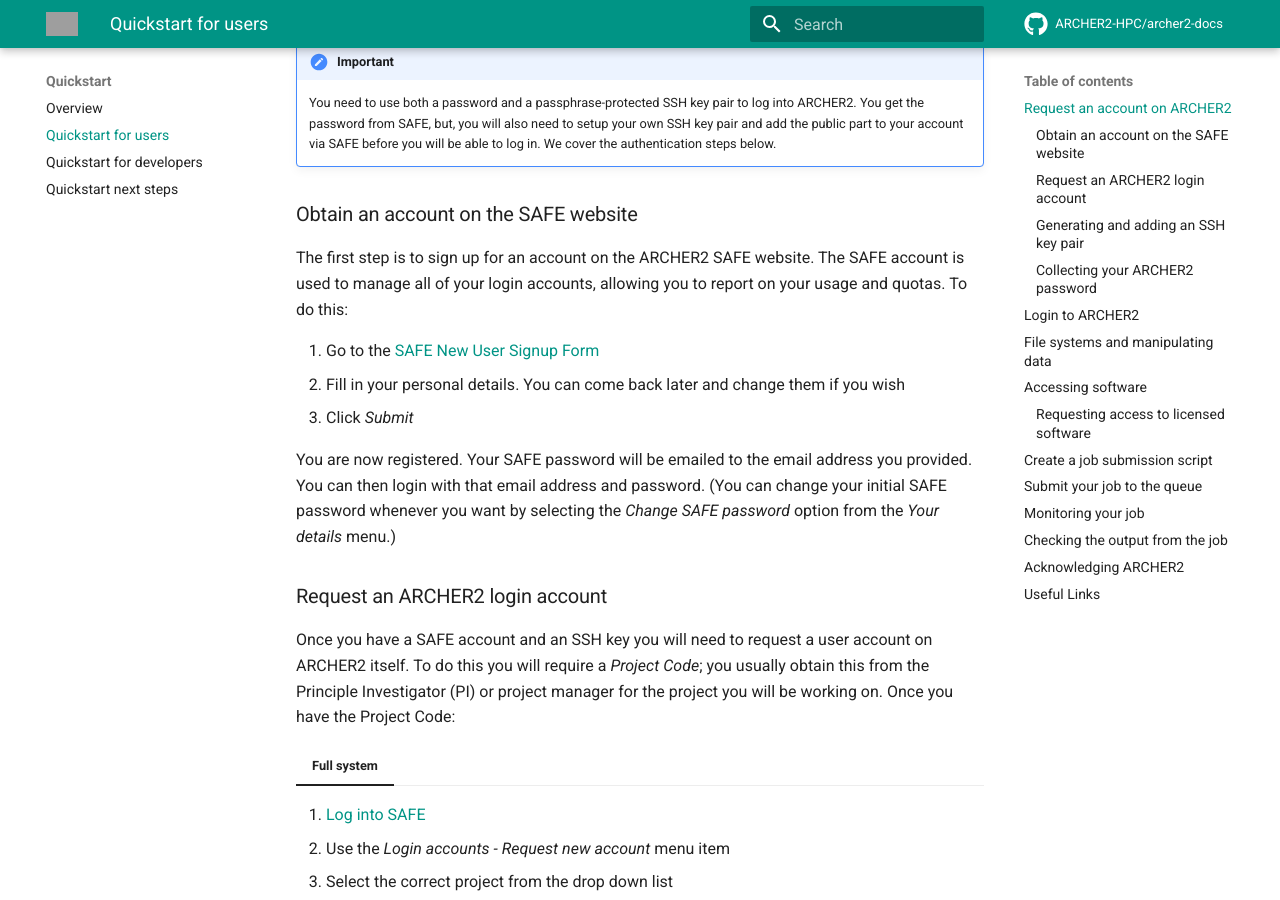
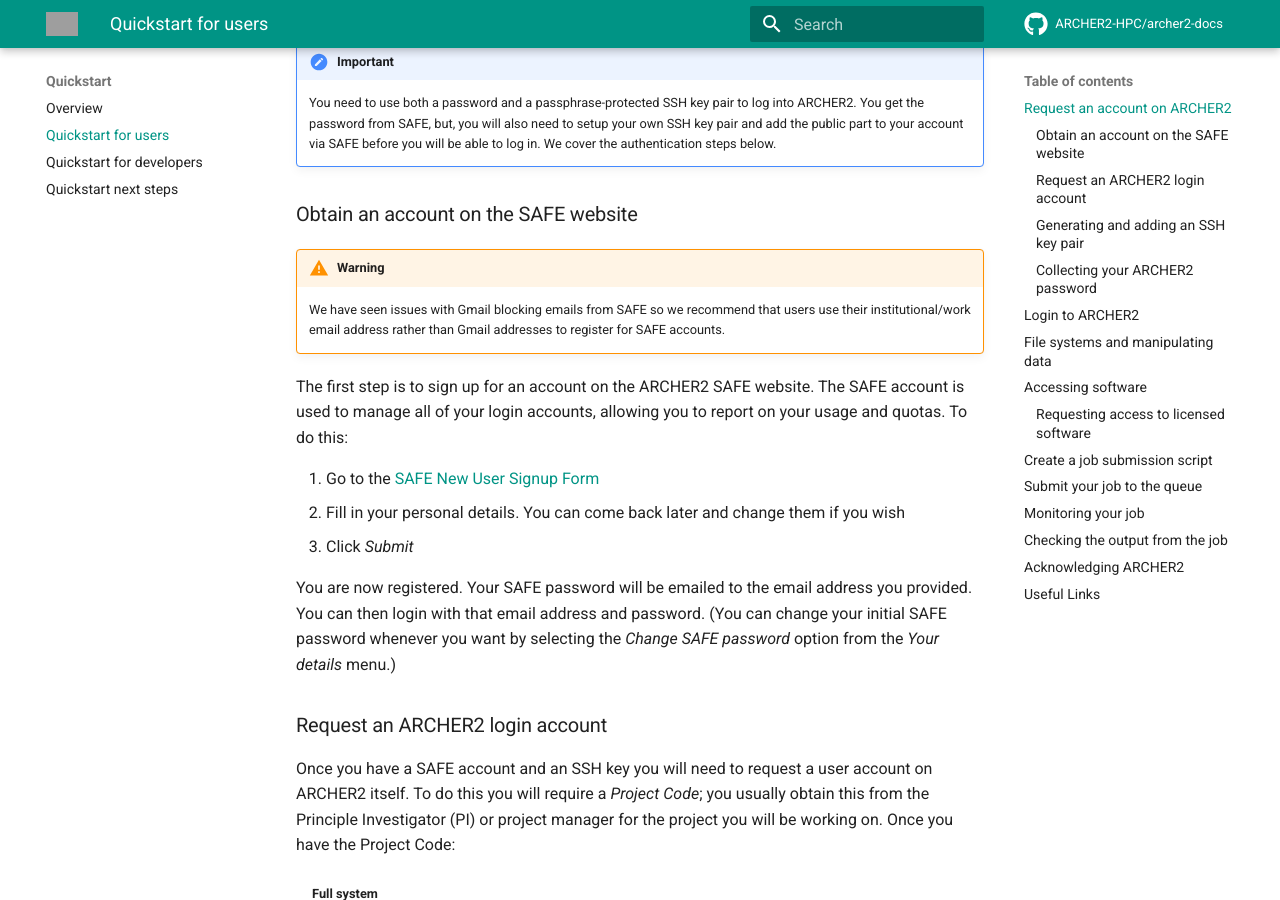
Before and after one commit to ARCHER2-HPC/archer2-docs, an MkDocs documentation site: the page built from docs/quick-start/quickstart-users.md, in a window 1280 px wide and 900 px high, scrolled down 331 px. Built offline with MkDocs 1.6.1 and Material for MkDocs 9.7.7, drawn with Linux system fonts in a browser that asks for light colours; comment, search, counter and statistics services are not loaded; grey boxes are pictures that could not be loaded.

Commit message:
Adds note on gmail issues

```diff
--- a/docs/quick-start/quickstart-users.md
+++ b/docs/quick-start/quickstart-users.md
@@ -14,6 +14,11 @@
     authentication steps below.
 
 ### Obtain an account on the SAFE website
+
+!!! Warning
+    We have seen issues with Gmail blocking emails from SAFE so we recommend that users
+    use their institutional/work email address rather than Gmail addresses to register
+    for SAFE accounts.
 
 The first step is to sign up for an account on the ARCHER2 SAFE website.
 The SAFE account is used to manage all of your login accounts, allowing
```
